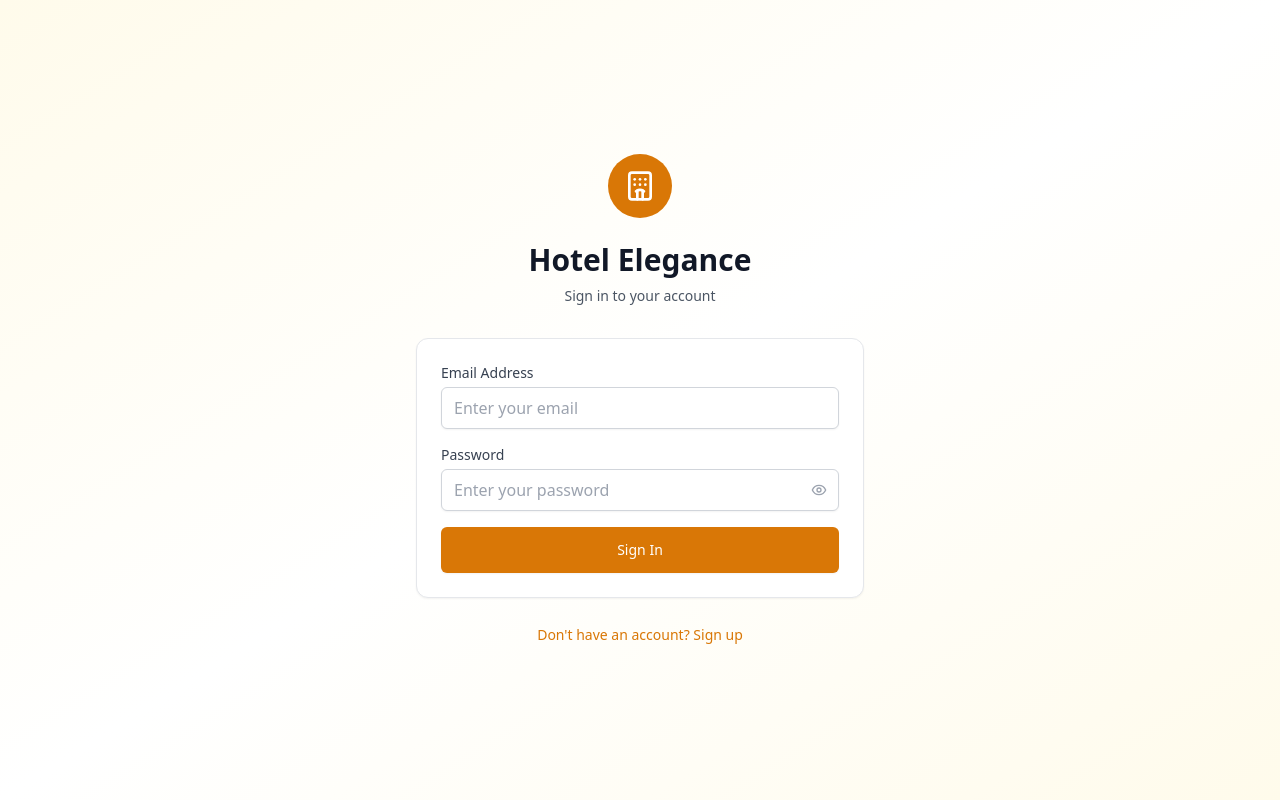
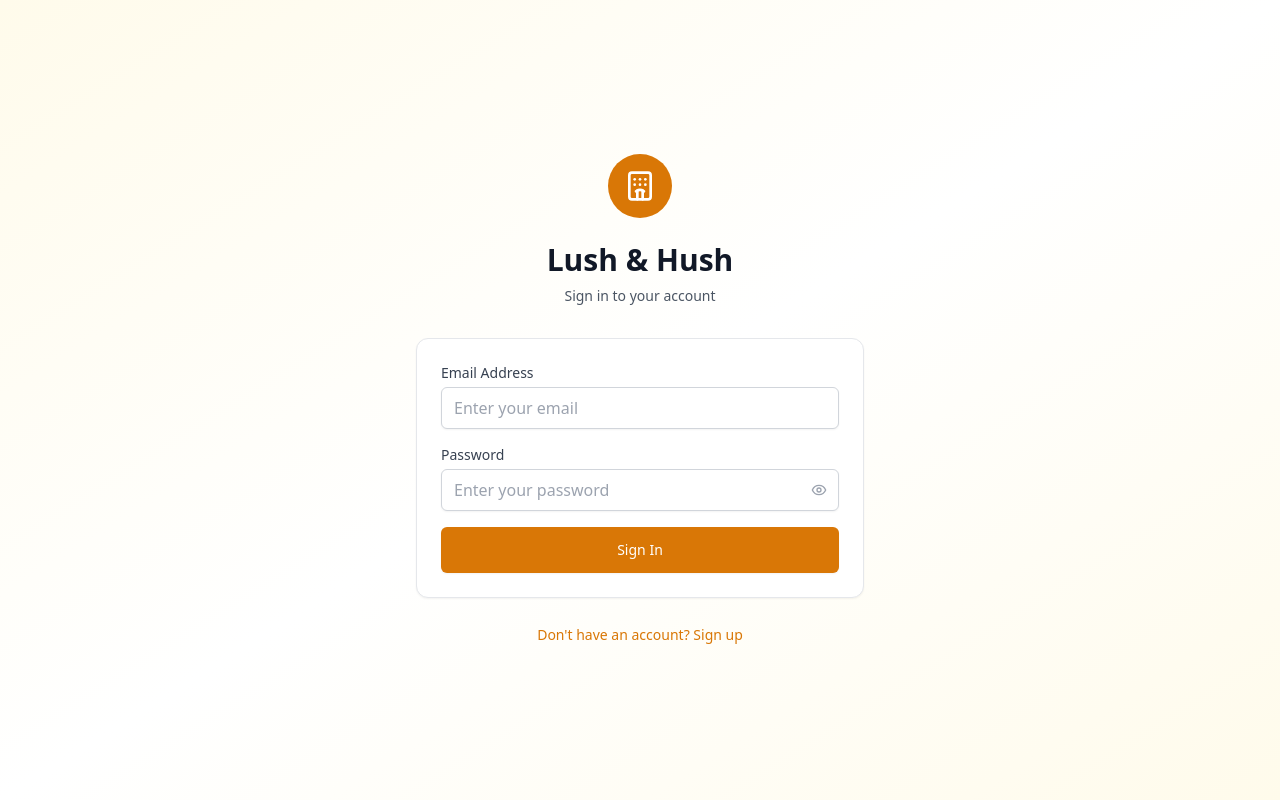
Before and after one commit to sreekln/HotelOrderingSystem, a React (Vite) app: page / in a window 1280 px wide. Built offline with nearby package versions, Linux system fonts and the light colour scheme.

Commit message:
Updated Auth.tsx

```diff
--- a/src/components/Auth.tsx
+++ b/src/components/Auth.tsx
@@ -47,7 +47,7 @@ const Auth: React.FC = () => {
           <div className="mx-auto h-16 w-16 bg-amber-600 rounded-full flex items-center justify-center">
             <Hotel className="h-8 w-8 text-white" />
           </div>
-          <h2 className="mt-6 text-3xl font-bold text-gray-900">Hotel Elegance</h2>
+          <h2 className="mt-6 text-3xl font-bold text-gray-900">Lush & Hush</h2>
           <p className="mt-2 text-sm text-gray-600">
             {isSignUp ? 'Create your account' : 'Sign in to your account'}
           </p>
```
